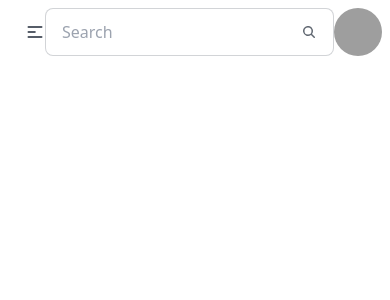
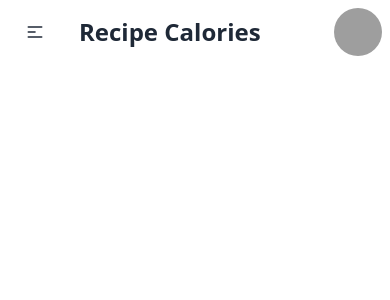
Before and after one commit to OMI786I/reset-assignment-7, a React (Vite) app: page / in a window 390 px wide. Shown: the top 300 px of the page. Built offline with nearby package versions, Linux system fonts and the light colour scheme; grey boxes are pictures that could not be loaded.

Commit message:
added responsiveness of navbar

```diff
--- a/src/components/header/Header.jsx
+++ b/src/components/header/Header.jsx
@@ -57,7 +57,7 @@ const Header = () => {
           </ul>
         </div>
         <div className="navbar-end">
-          <label className="input input-bordered flex items-center gap-2">
+          <label className="input input-bordered hidden md:flex items-center gap-2 ">
             <input type="text" className="grow" placeholder="Search" />
             <svg
               xmlns="http://www.w3.org/2000/svg"
```
